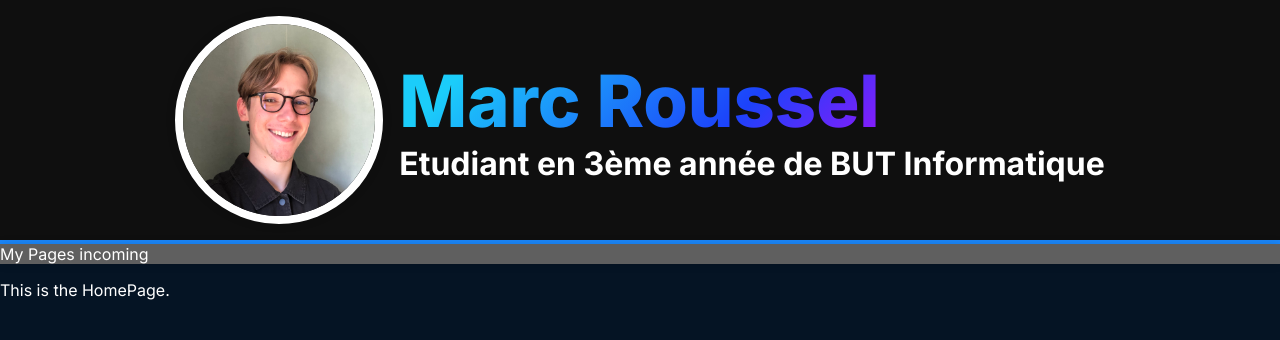
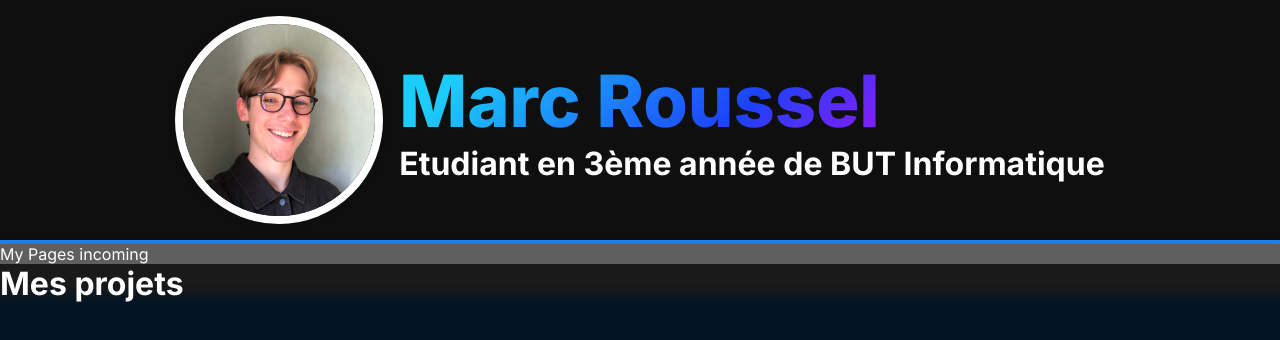
Before and after one commit to marcroussel/marc-portfolio, a React (Vite) app: page / in a window 1280 px wide. Shown: the top 340 px of the page. Built offline with nearby package versions, Linux system fonts and the light colour scheme.

Commit message:
Adding My Projects Title

```diff
--- a/src/pages/HomePage.tsx
+++ b/src/pages/HomePage.tsx
@@ -1,10 +1,14 @@
 import Header from "../components/Header/Header";
+
+import styles from "./HomePage.module.scss";
 
 const HomePage = () => {
     return (
         <>
             <Header />
-            <p>This is the HomePage.</p>
+            <div className={styles.mainContent}>
+                <h1>Mes projets</h1>
+            </div>
         </>
     );
 }
```
